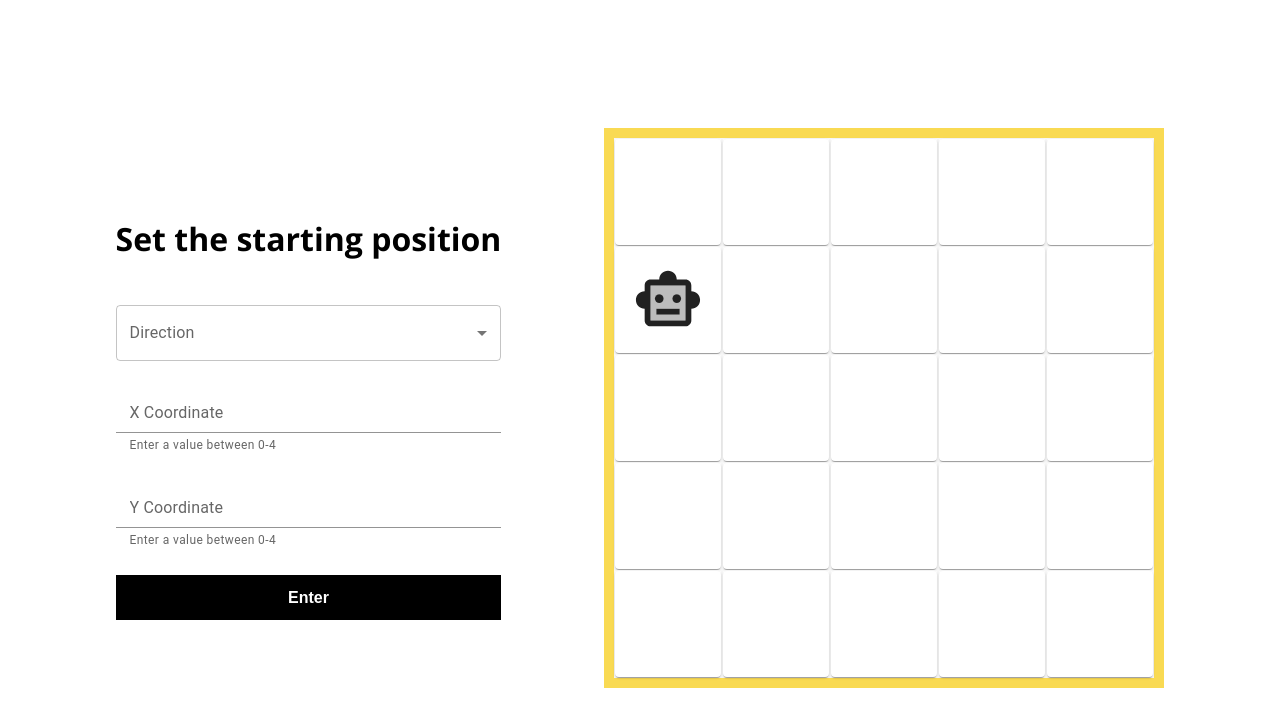
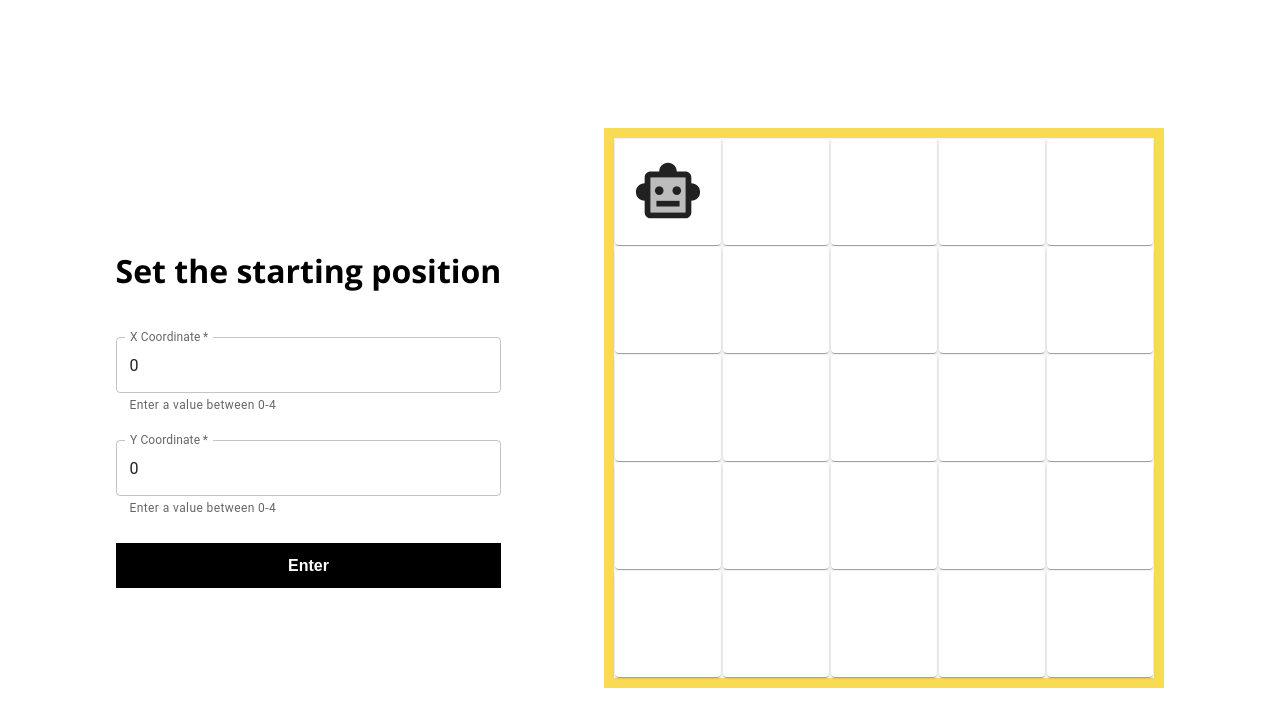
Before and after one commit to NinaKnowles/robot-simulator, a React (Vite) app: page / in a window 1280 px wide. Shown: the top 726 px of the page. Built offline with nearby package versions, Linux system fonts and the light colour scheme.

Commit message:
Form input changes position of Robot

```diff
--- a/src/App.tsx
+++ b/src/App.tsx
@@ -1,51 +1,42 @@
 
-import { Box, Container,FormControl, FormGroup, FormHelperText, Input, InputLabel, MenuItem, Select } from '@mui/material'
+import { Box, Container } from '@mui/material'
+import InputForm from './components/input-form'
 
 import RobotTable from './components/robot-table'
 
 import './App.css'
+import { useState } from 'react';
+
+export interface PositionValues {
+  xCoordinate: number;
+  yCoordinate: number;
+  // direction: string;
+}
 
 function App() {
 
-  function handleSubmit(e: { preventDefault: () => void; }) {
-    e.preventDefault();
-    console.log('You clicked submit.');
-  }
+  const [robotPosition, setRobotPosition] = useState<PositionValues>({
+    xCoordinate: 0,
+    yCoordinate: 0,
+    // direction: '',
+  });
+
+  const handleFormSubmit = (data: PositionValues) => {
+    setRobotPosition({
+      xCoordinate: Number(data.xCoordinate),
+      yCoordinate: Number(data.yCoordinate),
+    });
+  };
 
   return (
     <>
     <Container>
       <Box className="container flex-center">
-        <form className="flex-column" onSubmit={handleSubmit}>
-            <h1>Set the starting position</h1>
-            <FormControl>
-              <InputLabel>Direction</InputLabel>
-              <Select
-                // value={direction}
-                label="Direction"
-                // onChange={handleChange}
-              >
-                <MenuItem value={1}>NORTH</MenuItem>
-                <MenuItem value={2}>EAST</MenuItem>
-                <MenuItem value={3}>SOUTH</MenuItem>
-                <MenuItem value={4}>WEST</MenuItem>
-              </Select>
-            </FormControl>
-            <FormControl>
-              <InputLabel htmlFor="input-position">X Coordinate</InputLabel>
-              <Input className="input" aria-describedby="my-helper-text" />
-              <FormHelperText id="my-helper-text">Enter a value between 0-4 </FormHelperText>
-            </FormControl>
-            <FormControl>
-              <InputLabel htmlFor="input-position">Y Coordinate</InputLabel>
-              <Input className="input" aria-describedby="my-helper-text" />
-              <FormHelperText id="my-helper-text">Enter a value between 0-4 </FormHelperText>
-            </FormControl>
-
-            <button type="submit" className="button">Enter</button>
-        </form >
+        <InputForm onSubmit={handleFormSubmit}/>
         <Box>
-          <RobotTable />
+          <RobotTable
+            xCoordinate={robotPosition.xCoordinate}
+            yCoordinate={robotPosition.yCoordinate} />
         </Box>
       </Box>
     </Container>
--- /dev/null
+++ b/src/components/input-form.tsx
@@ -0,0 +1,91 @@
+import React, { useState } from 'react';
+import { Controller, useForm } from 'react-hook-form';
+
+import { FormControl, TextField } from '@mui/material';
+
+import { PositionValues } from '../App';
+
+interface InputFormProps {
+  onSubmit: (data: PositionValues) => void;
+}
+
+export interface ErrorValues {
+  xCoordinate: string;
+  yCoordinate: string;
+  // direction: string;
+}
+
+
+export default function InputForm({ onSubmit }: InputFormProps) {
+  const [errors, setErrors] = useState<Partial<ErrorValues>>({});
+  const { control, handleSubmit } = useForm<PositionValues>();
+
+  const handleFormSubmit = (data: PositionValues) => {
+    const { xCoordinate, yCoordinate } = data;
+
+
+    if (xCoordinate < 0 || xCoordinate > 4) {
+      setErrors({xCoordinate:'Value must be between 0-4'});
+    } else if (yCoordinate < 0 || yCoordinate > 4){
+      setErrors({yCoordinate:'Value must be between 0-4'});
+    }
+    else{
+      setErrors({});
+      onSubmit(data);
+    }
+  };
+
+  return (
+    <form className="flex-column" onSubmit={handleSubmit(handleFormSubmit)}>
+      <h1>Set the starting position</h1>
+      {/* <FormControl>
+        <InputLabel>Direction</InputLabel>
+        <Select
+          name="direction"
+          label="Direction"
+          required
+          control={control}
+          defaultValue=""
+        >
+          <MenuItem value="NORTH">NORTH</MenuItem>
+          <MenuItem value="EAST">EAST</MenuItem>
+          <MenuItem value="SOUTH">SOUTH</MenuItem>
+          <MenuItem value="WEST">WEST</MenuItem>
+        </Select>
+      </FormControl> */}
+      <Controller
+        name="xCoordinate"
+        control={control}
+        defaultValue={0}
+        render={({ field }) => (
+          <TextField
+            {...field}
+            label="X Coordinate"
+            type="number"
+            required
+            error={!!errors.xCoordinate}
+            helperText={errors.xCoordinate || 'Enter a value between 0-4'}
+          />
+        )}
+      />
+      <FormControl>
+        <Controller
+          name="yCoordinate"
+          control={control}
+          defaultValue={0}
+          render={({ field }) => (
+            <TextField
+              {...field}
+              label="Y Coordinate"
+              type="number"
+              required
+              error={!!errors.yCoordinate}
+              helperText={errors.yCoordinate || 'Enter a value between 0-4'}
+            />
+          )}
+        />
+      </FormControl>
+      <button type="submit" className="button">Enter</button>
+    </form>
+  );
+}
--- a/src/components/robot-table.tsx
+++ b/src/components/robot-table.tsx
@@ -1,6 +1,8 @@
 import { Box, Grid, Paper, styled } from '@mui/material';
+
+import { PositionValues } from '../App';
+
 import Robot from './robot';
-import { useState } from 'react';
 
 
 const Item = styled(Paper)(({ theme }) => ({
@@ -11,14 +13,14 @@ const Item = styled(Paper)(({ theme }) => ({
     width:90,
 }));
 
-const RobotTable = () => {
+const RobotTable = ({
+    // direction,
+    xCoordinate,
+    yCoordinate,
+  }: PositionValues) => {
 
     const rows = [0, 1, 2, 3, 4];
     const columns = [0, 1, 2, 3, 4];
-
-    const [robotVerticalPosition, setRobotVerticalPosition] = useState(0);
-    const [robotHorizontalPosition, setRobotHorizontalPosition] = useState(1);
-
 
     return (
     <Box>
@@ -27,7 +29,7 @@ const RobotTable = () => {
           <Grid key={column} item >
                 {rows.map((row) => (
             <Grid key={row} item  style={{ border: '1px solid #F7F7F7' }} id="cell">
-                 <Item>{robotVerticalPosition === column && robotHorizontalPosition === row ? <Robot/> : ''}</Item>
+                 <Item>{yCoordinate === column && xCoordinate === row ? <Robot/> : ''}</Item>
             </Grid>
             ))}
           </Grid>
```
Also changed, not shown: src/components/input.tsx (deleted, +0 -24 lines).
